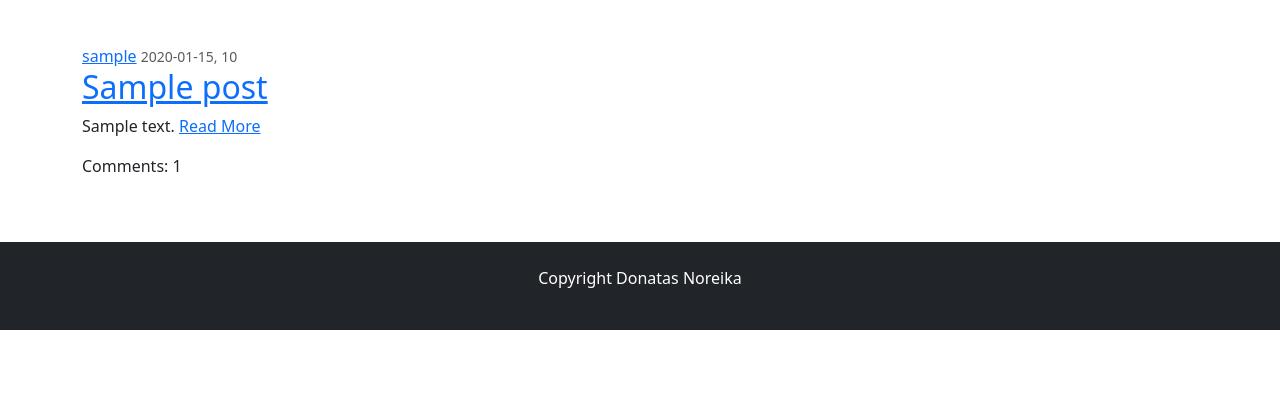
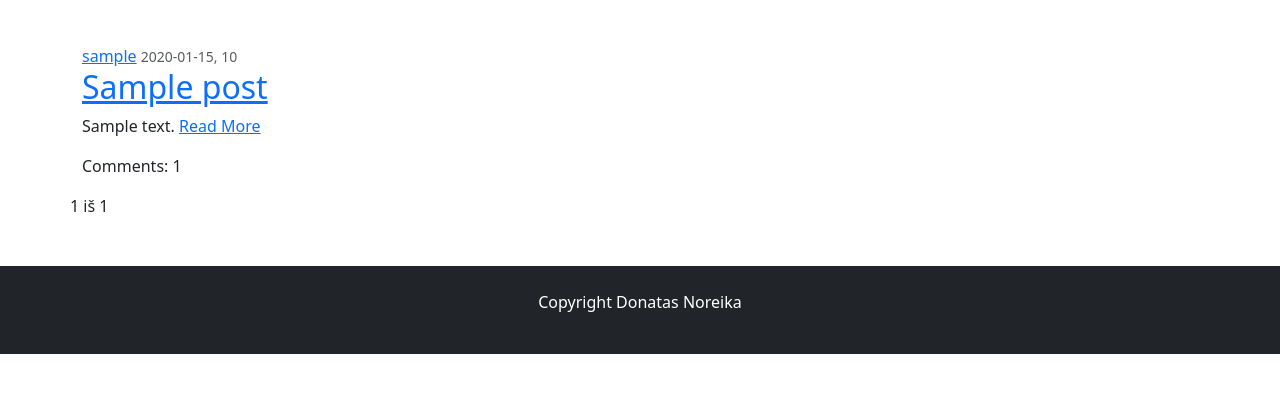
Before and after one commit to DonatasNoreika/myblog_20250214, a Django app: page / in a window 1280 px wide. Shown: the part 252-645 px from the top of the page. Run offline with Django 5.2, Linux system fonts and the light colour scheme; tables that the repository leaves empty hold one stand-in row (values such as "Sample post").

Commit message:
+Puslapiuoti įrašų sąrašą

```diff
--- a/mysite/myblog/templates/posts.html
+++ b/mysite/myblog/templates/posts.html
@@ -10,10 +10,29 @@
             <a class="mr-2">{{ post.author }}</a>
             <small class="text-muted">{{ post.date_created | date:"Y-m-d, f" }}</small>
             <h2><a class="class-article" href="{% url 'post' post.pk %}">{{ post.title }}</a></h2>
-            <p class="class-content">{{ post.content | truncatewords:"30" | safe }} <a href="{% url 'post' post.pk %}">Read More</a></p>
+            <p class="class-content">{{ post.content | truncatewords:"30" | safe }} <a href="{% url 'post' post.pk %}">Read
+                More</a></p>
             <p>Comments: {{ post.comments_count }}</p>
         </div>
     </div>
 </article>
 {% endfor %}
+
+<div class="pagination">
+    <span class="step-links">
+        {% if page_obj.has_previous %}
+            <a href="?page=1">&laquo; pirmas</a>
+            <a href="?page={{ page_obj.previous_page_number }}">atgal</a>
+        {% endif %}
+
+        <span class="current">
+            {{ page_obj.number }} iš {{ page_obj.paginator.num_pages }}
+        </span>
+
+        {% if page_obj.has_next %}
+            <a href="?page={{ page_obj.next_page_number }}">pirmyn</a>
+            <a href="?page={{ page_obj.paginator.num_pages }}">paskutinis &raquo;</a>
+        {% endif %}
+    </span>
+</div>
 {% endblock %}
--- a/mysite/myblog/views.py
+++ b/mysite/myblog/views.py
@@ -8,6 +8,7 @@ class PostListView(generic.ListView):
     model = Post
     template_name = "posts.html"
     context_object_name = "posts"
+    paginate_by = 5
 
 
 class PostDetailView(generic.DetailView):
```
